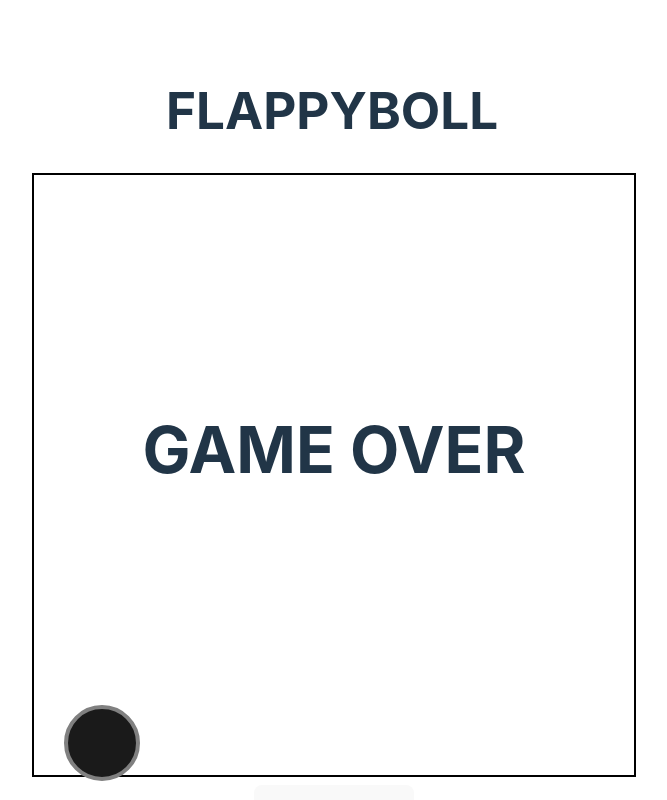
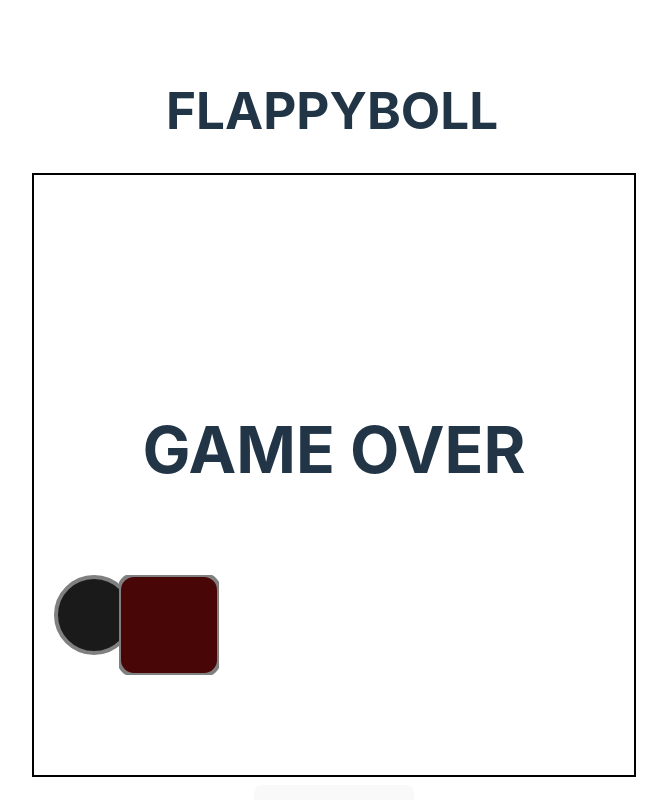
Before and after one commit to MarkoMikaelT/portfolio-react-app, a React (Vite) app: page / in a window 1280 px wide. Shown: the top 800 px of the page, without its empty margins (306-973 px from the left). Built offline with nearby package versions, Linux system fonts and the light colour scheme.

Commit message:
add slightly scuff collision

```diff
--- a/src/flappy/Flappy.tsx
+++ b/src/flappy/Flappy.tsx
@@ -5,7 +5,9 @@ const _grav: number = 10
 const _interval: number = 30
 
 let _started: boolean = false
-let _globalBallY: number = 0
+let _globalBallY: number = 70
+let _globalBlockX: number = 250
+let _globalBlockY: number = 400
 let _runCount: number = 0
 let _intervalFunc: any = null
 let _isJumping: boolean = false
@@ -14,16 +16,18 @@ let _jumpRepeat: number = 0
 function Flappy(){
     const boxRef = useRef<HTMLDivElement | null>(null);
     const flappyRef = useRef<HTMLDivElement | null>(null);
-    const [ballY, setBallY] = useState<number | undefined>(0)
+    const [ballY, setBallY] = useState<number>(_globalBallY)
+    const [blockX, setBlockX] = useState<number>(_globalBlockX)
+    const [blockY, setBlockY] = useState<number>(_globalBlockY)
     const [gameEnd, setGameEnd] = useState<boolean>(false)
 
     useEffect(() => {
             tick()
         },
-    [_runCount])
+    [])
 
     function tick(){
-        console.log(_runCount)
+        // console.log(_runCount)
         if(!_started){
             console.log("INTERVAL SET")
             _intervalFunc = setInterval(mainGame, _interval)
@@ -39,31 +43,75 @@ function Flappy(){
     function ballJump(){
         _globalBallY -= _grav * 2
         setBallY(_globalBallY)
-        if(_jumpRepeat >= 10){
+        if(_jumpRepeat >= 8){
             _isJumping = false
             _jumpRepeat = 0
         }
         _jumpRepeat++
     }
 
+    function blockMove(){
+        _globalBlockX -= _grav * 0.5
+        resetBlock()
+        setBlockX(_globalBlockX)
+    }
+
+    function rndBlockY(){
+        return Math.floor(Math.random() * 500)
+    }
+
+    function resetBlock(){
+        const tempWidth = boxRef?.current?.clientWidth
+        if(tempWidth != undefined && _globalBlockX < 0){
+            // gameOver()
+            _globalBlockX = 500
+            setBlockX(_globalBlockX)
+            _globalBlockY = rndBlockY()
+            setBlockY(_globalBlockY)
+
+        }
+    }
+
     function gameOver(){
-        const tempheight = boxRef?.current?.clientHeight
-        if(tempheight != undefined && _globalBallY >= tempheight - 80 || _globalBallY < -20){
-            if (_intervalFunc){
-                console.log("GAME OVER")
-                setGameEnd(true)
-                clearInterval(_intervalFunc)
+        if (_intervalFunc){
+            console.log("GAME OVER")
+            setGameEnd(true)
+            clearInterval(_intervalFunc)
+        }
+    }
+
+    function blockCollision(){
+        if(_globalBlockX < 90){
+            if(_globalBallY > _globalBlockY ){
+                //ball is under cube
+                if(_globalBallY < _globalBlockY + 90){
+                    gameOver()
+                }
+            }else{
+                //ball is over cube
+                if(_globalBallY > _globalBlockY - 80){
+                    gameOver()
+                }
             }
         }
     }
 
+    function wallCollision(){
+        const tempheight = boxRef?.current?.clientHeight
+        if(tempheight != undefined && _globalBallY >= tempheight - 80 || _globalBallY < 0){
+            gameOver()
+        }
+    }
+
     function mainGame(){
+        blockMove()
         if(_isJumping){
             ballJump()
         }else{
             ballGravity()
         }
-        gameOver()
+        wallCollision()
+        blockCollision()
         _runCount++
     }
 
@@ -73,6 +121,7 @@ function Flappy(){
         _runCount = 0
         _isJumping = false
         _jumpRepeat = 0
+        _globalBlockX = 500
         setGameEnd(false)
         clearInterval(_intervalFunc)
         tick()
@@ -87,9 +136,16 @@ function Flappy(){
     function boundingBox() {
         return (
         <div className='flappy-box' ref={boxRef} onClick={(e) => handleClick(e)}>
-            <svg height={"20%"} width={"20%"} transform={`translate(20, ${ballY})`}>
-                <circle cx="40%" cy="40%" r="30%" stroke="grey" stroke-width="4" fill="#1a1a1a" />
-            </svg>
+            <div style={{position: "absolute", width: "600px", height: "600px", zIndex: 11}}>
+                <svg width={"80px"} height={"80px"} transform={`translate(20, ${ballY})`}>
+                    <circle cx="40px" cy="40px" r="38px" stroke="grey" strokeWidth="4" fill="#1a1a1a" />
+                </svg>
+            </div>
+            <div style={{position: "absolute", width: "100px", height: "600px", zIndex: 12}}>
+                <svg width={100} height={100} transform={`translate(${blockX}, ${blockY})`}>
+                    <rect width={100} height={100} rx={15} stroke="grey" strokeWidth="4" fill="#480607"/>
+                </svg>
+            </div>
         </div>
         )
     }
```
